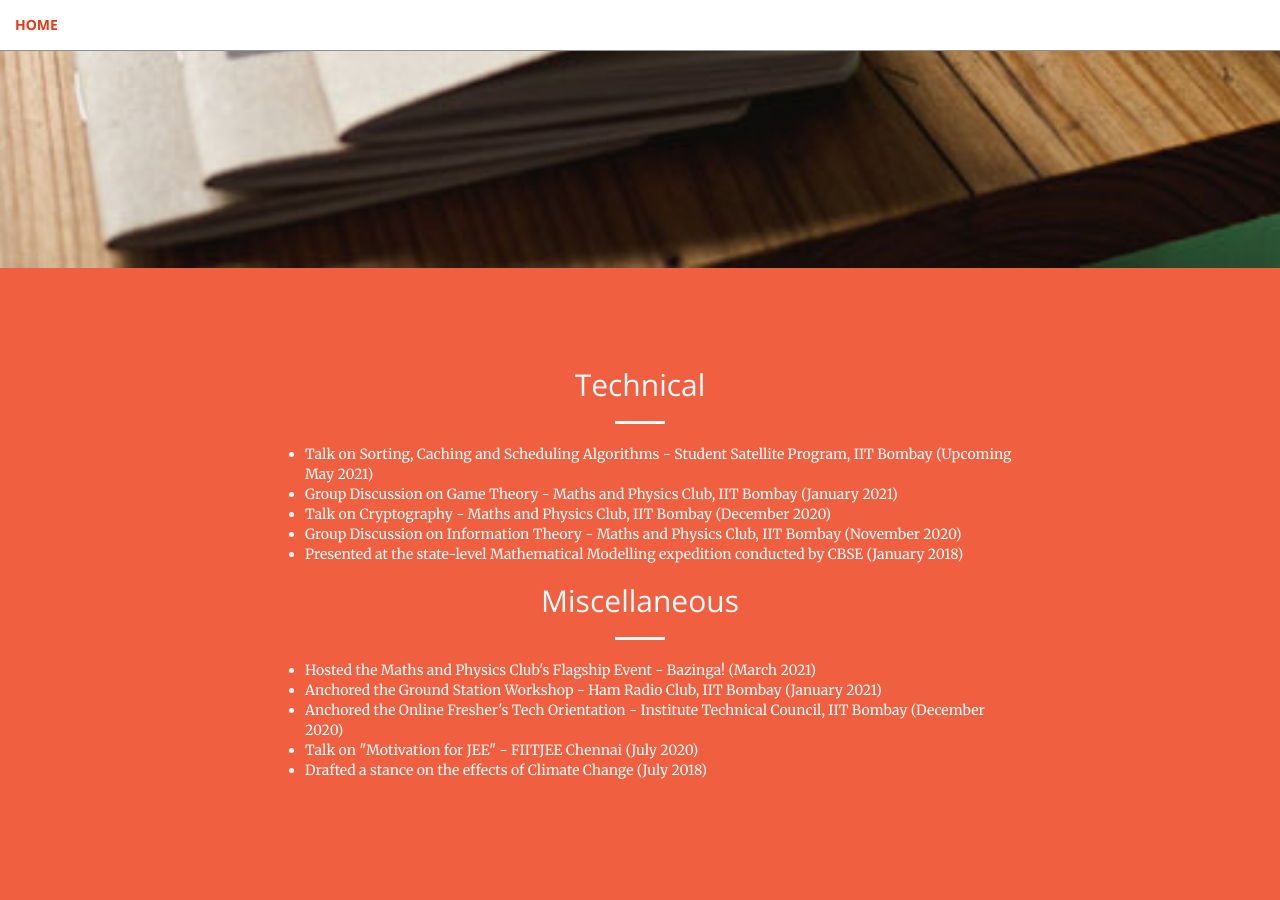
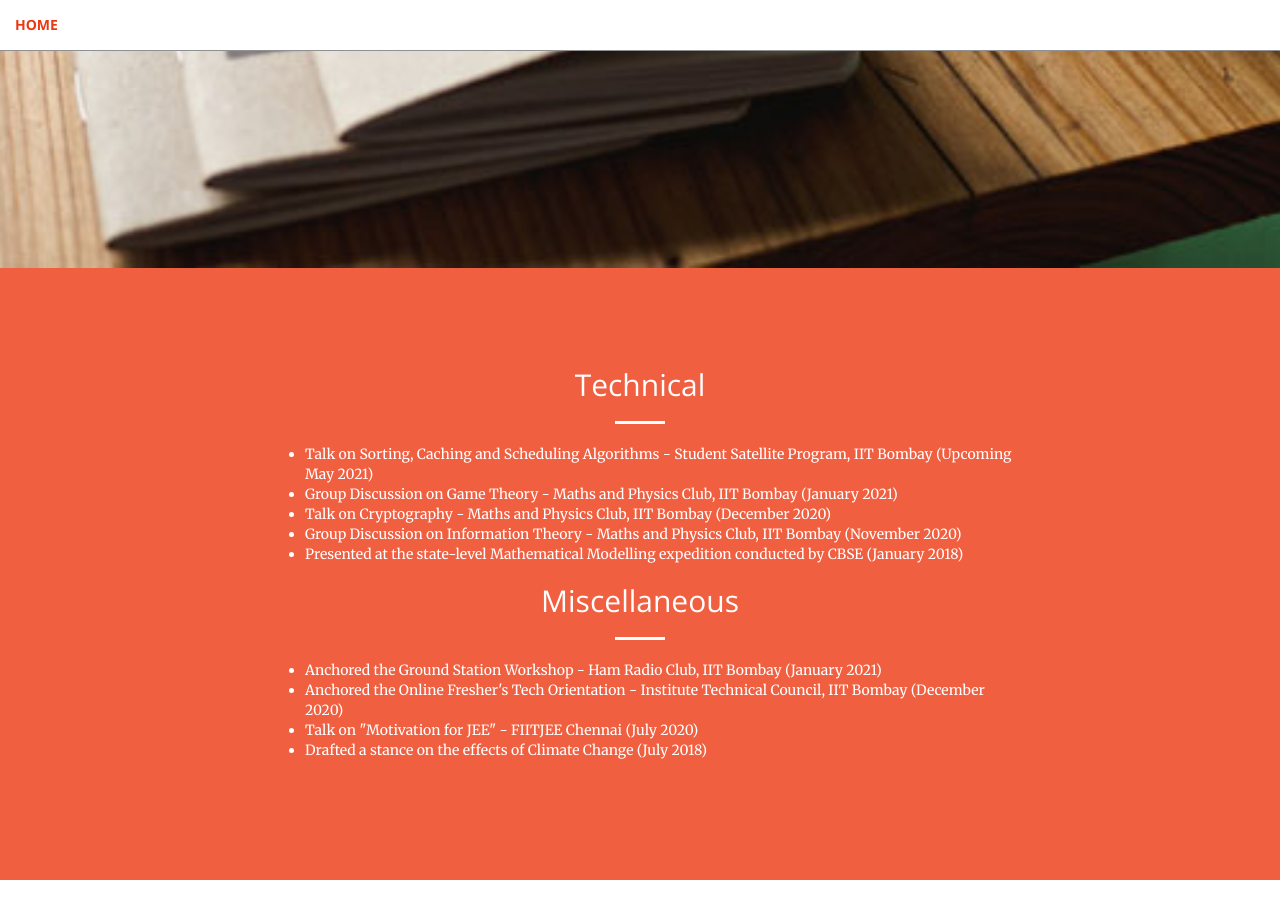
Before and after one commit to aravindbharathi/aravindbharathi.github.io, a Jekyll site: the page talks/index.html, which Jekyll copies as it is, in a window 1280 px wide and 900 px high, scrolled down 632 px. Built offline with Jekyll 4.4.1, drawn with Linux system fonts in a browser that asks for light colours.

Commit message:
Update index.html

```diff
--- a/talks/index.html
+++ b/talks/index.html
@@ -122,7 +122,7 @@
                     <hr class="light">
                     <p class="text-faded">
                       <ul align="left">
-                        <li>Hosted the Maths and Physics Club's Flagship Event - Bazinga! (March 2021)</li>
+                        <!--li>Hosted the Maths and Physics Club's Flagship Event - Bazinga! (March 2021)</li-->
                         <li>Anchored the Ground Station Workshop - Ham Radio Club, IIT Bombay (January 2021)</li>
                         <li><a href="https://youtu.be/ggEHh3JqbYA" target="_blank">Anchored the Online Fresher's Tech Orientation - Institute Technical Council, IIT Bombay (December 2020)</a></li>
                         <li>Talk on "Motivation for JEE" - FIITJEE Chennai (July 2020)</li>
```
